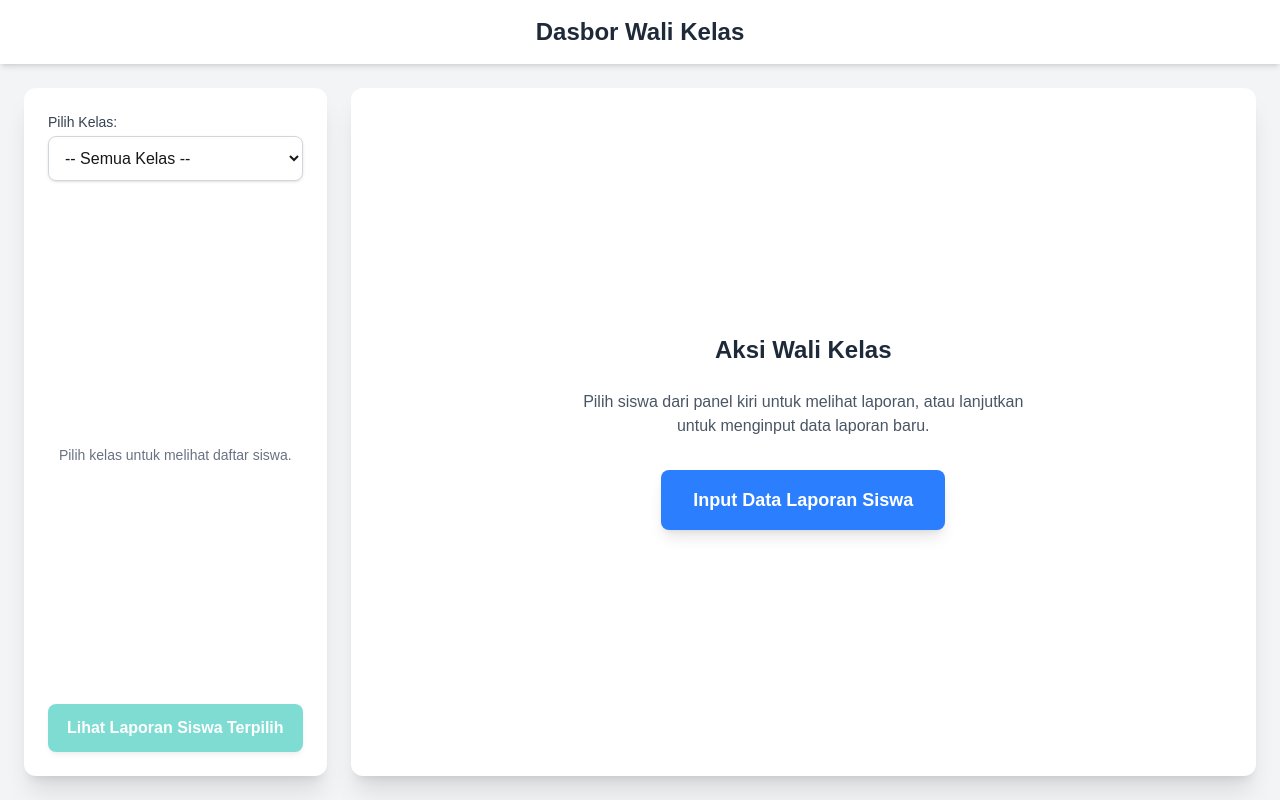
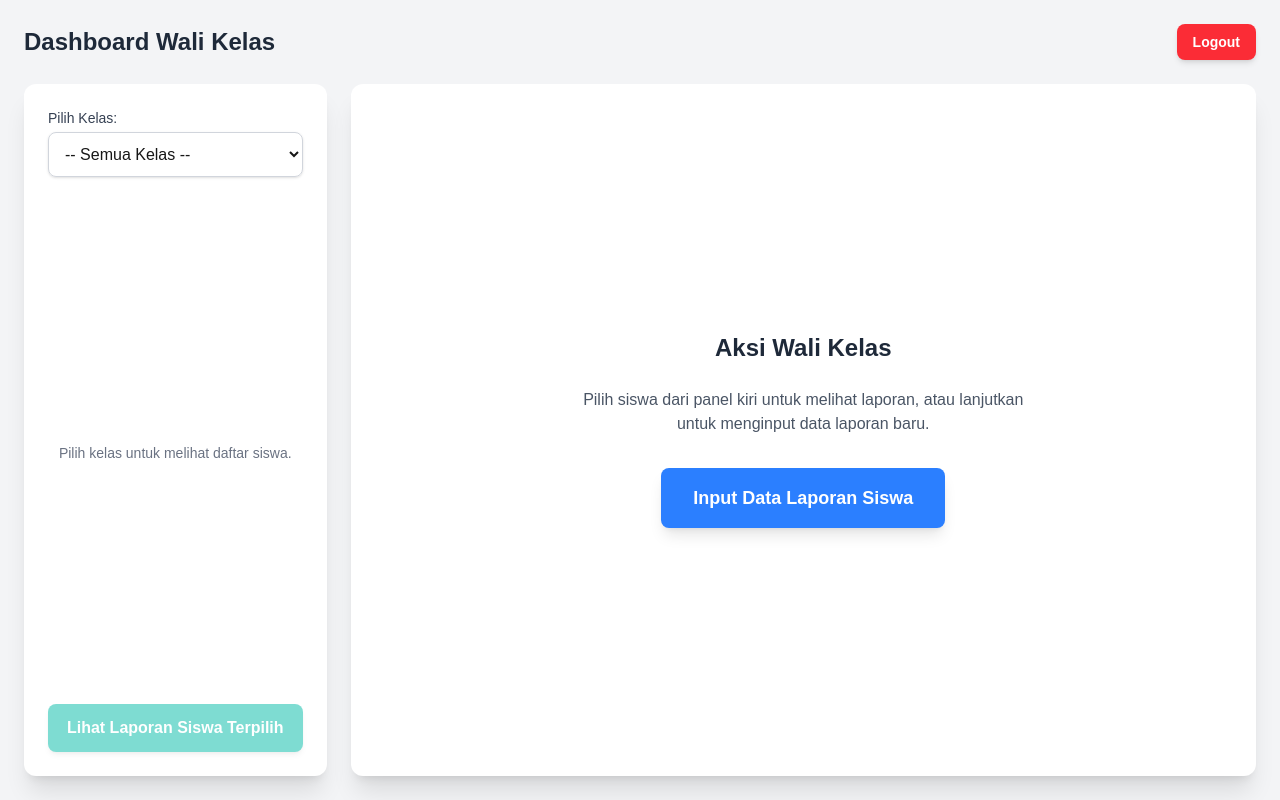
Before and after one commit to itshzlnust/pemula-hebat-infinite, a Next.js app: page /wali-kelas in a window 1280 px wide. Built offline with nearby package versions, Linux system fonts and the light colour scheme.

Commit message:
tambah tombol logout pada, admin dan wali kelas, tambah tombol back pada input wali kelas

```diff
--- a/src/app/admin/layout.js
+++ b/src/app/admin/layout.js
@@ -3,9 +3,11 @@
 import Link from 'next/link';
 import { usePathname } from 'next/navigation';
 import { motion } from 'framer-motion';
+// import { useRouter } from 'next/navigation'; // Uncomment if you plan to use router.push for logout
 
 export default function AdminLayout({ children }) {
   const pathname = usePathname();
+  // const router = useRouter(); // Uncomment if you plan to use router.push for logout
 
   const navItems = [
     { name: 'Dashboard', href: '/admin' },
@@ -13,9 +15,17 @@ export default function AdminLayout({ children }) {
     { name: 'Manage Accounts', href: '/admin/manage-accounts' },
   ];
 
+  const handleLogout = () => {
+    // Placeholder for actual logout logic
+    // e.g., clear session, redirect to login page
+    alert('Logout clicked! Implement your logout logic here.');
+    // router.push('/login'); // Example redirect
+  };
+
   return (
     <div className="min-h-screen flex bg-gray-100 dark:bg-gray-900">
-      <aside className="w-64 bg-white dark:bg-gray-800 p-6 shadow-lg">
+      <aside className="w-64 bg-white dark:bg-gray-800 p-6 shadow-lg flex flex-col"> {/* Added flex flex-col */}
+        <div> {/* Wrapper for top content */}
           <h1 className="text-2xl font-bold text-gray-900 dark:text-white mb-8">Admin Panel</h1>
           <nav>
             <ul>
@@ -35,6 +45,18 @@ export default function AdminLayout({ children }) {
               ))}
             </ul>
           </nav>
+        </div>
+        <div className="mt-auto"> {/* This div will push the button to the bottom */}
+          <motion.button
+            initial={{ opacity: 0 }}
+            animate={{ opacity: 1 }}
+            transition={{ duration: 0.5, delay: 0.2 }} // Slight delay for a nice effect
+            onClick={handleLogout}
+            className="w-full bg-red-600 hover:bg-red-700 text-white font-semibold py-2 px-4 rounded-lg shadow-md transition-colors duration-150"
+          >
+            Logout
+          </motion.button>
+        </div>
       </aside>
       <main className="flex-1 p-6 sm:p-10">
         <motion.div
--- a/src/app/wali-kelas/input/page.js
+++ b/src/app/wali-kelas/input/page.js
@@ -5,6 +5,8 @@ import { useState, useEffect } from 'react';
 import DatePicker from 'react-datepicker';
 import 'react-datepicker/dist/react-datepicker.css';
 import { format } from 'date-fns';
+import Link from 'next/link'; // Import Link
+import { useRouter } from 'next/navigation'; // useRouter is already imported
 
 const generateId = () => `id_${Math.random().toString(36).substr(2, 9)}`;
 
@@ -40,6 +42,7 @@ export default function WaliKelasPage() {
   const [selectedKelas, setSelectedKelas] = useState('');
   const [selectedStudent, setSelectedStudent] = useState('');
   const [filteredStudents, setFilteredStudents] = useState([]);
+  const router = useRouter(); // useRouter instance
 
   const mataPelajaranOptions = [
     'Matematika',
@@ -217,14 +220,33 @@ export default function WaliKelasPage() {
         .react-datepicker__current-month, .react-datepicker__day-name { color: #374151; font-weight: 600; }
         .react-datepicker__day { width: 2rem; height: 2rem; line-height: 2rem; margin: 0.2rem; border-radius: 0.25rem; }
       `}</style>
+
+      <div className="relative mb-10"> {/* Wrapper for Back button and Title */}
+        <motion.div
+          initial={{ opacity: 0, x: -20 }}
+          animate={{ opacity: 1, x: 0 }}
+          transition={{ duration: 0.5 }}
+          className="absolute top-0 left-0" // Position Back button
+        >
+          <Link href="/wali-kelas" legacyBehavior>
+            <a className="inline-flex items-center text-sm font-medium text-blue-600 hover:text-blue-800 dark:text-blue-400 dark:hover:text-blue-300 bg-white dark:bg-gray-800 px-4 py-2 rounded-lg shadow hover:shadow-md transition-all">
+              <svg xmlns="http://www.w3.org/2000/svg" className="h-5 w-5 mr-2" viewBox="0 0 20 20" fill="currentColor">
+                <path fillRule="evenodd" d="M9.707 16.707a1 1 0 01-1.414 0l-6-6a1 1 0 010-1.414l6-6a1 1 0 011.414 1.414L5.414 9H17a1 1 0 110 2H5.414l4.293 4.293a1 1 0 010 1.414z" clipRule="evenodd" />
+              </svg>
+              Kembali
+            </a>
+          </Link>
+        </motion.div>
+
         <motion.h1
           initial={{ opacity: 0, y: -30 }}
           animate={{ opacity: 1, y: 0 }}
-        transition={{ duration: 0.6 }}
-        className="text-2xl sm:text-4xl font-bold text-gray-800 dark:text-white mb-10 text-center"
+          transition={{ duration: 0.6, delay: 0.1 }} // Slight delay for title
+          className="text-2xl sm:text-4xl font-bold text-gray-800 dark:text-white text-center"
         >
           Input Data Wali Kelas
         </motion.h1>
+      </div>
 
       <form onSubmit={handleSubmit} className="space-y-10 max-w-4xl mx-auto">
         <motion.div
--- a/src/app/wali-kelas/page.js
+++ b/src/app/wali-kelas/page.js
@@ -1,8 +1,7 @@
 'use client';
 
 import { useState, useEffect } from 'react';
-import { useRouter }
-from 'next/navigation'; // Untuk navigasi
+import { useRouter } from 'next/navigation'; // Untuk navigasi
 import { motion } from 'framer-motion';
 
 // Data sampel (gantilah dengan data dari API Anda jika perlu)
@@ -56,6 +55,13 @@ export default function WaliKelasDashboardPage() {
     router.push('/wali-kelas/input');
   };
 
+  const handleLogout = () => {
+    // Placeholder for actual logout logic
+    // e.g., clear session, redirect to login page
+    alert('Logout clicked! Implement your logout logic here.');
+    // router.push('/login'); // Example redirect
+  };
+
   const sidebarVariants = {
     hidden: { x: -100, opacity: 0 },
     visible: { x: 0, opacity: 1, transition: { duration: 0.5 } },
@@ -68,13 +74,26 @@ export default function WaliKelasDashboardPage() {
 
   return (
     <div className="min-h-screen flex flex-col bg-gray-100 dark:bg-gray-900">
-      <header className="bg-white dark:bg-gray-800 shadow-md p-4">
-        <h1 className="text-2xl font-semibold text-gray-800 dark:text-white text-center">
-          Dasbor Wali Kelas
+      {/* Container untuk seluruh area konten utama, termasuk header dan kolom-kolom */}
+      <div className="flex-1 flex flex-col p-4 md:p-6 gap-4 md:gap-6">
+
+        {/* Header dipindahkan ke sini, di dalam container utama konten */}
+        <header className="flex justify-between items-center"> {/* Dihapus: p-4, mb-4 md:mb-6 */}
+          <h1 className="text-xl md:text-2xl font-semibold text-gray-800 dark:text-white">
+            Dashboard Wali Kelas
           </h1>
+          <motion.button
+            onClick={handleLogout}
+            className="bg-red-500 hover:bg-red-600 text-white font-semibold py-2 px-4 rounded-lg shadow-md hover:shadow-lg transition-all duration-150 text-sm"
+            whileHover={{ scale: 1.05 }}
+            whileTap={{ scale: 0.95 }}
+          >
+            Logout
+          </motion.button>
         </header>
 
-      <div className="flex flex-1 p-4 md:p-6 gap-4 md:gap-6">
+        {/* Container untuk dua kolom: sidebar dan konten utama */}
+        <div className="flex flex-1 gap-4 md:gap-6"> {/* Dihapus: p-4 md:p-6 pt-0 */}
           {/* Panel Kiri - Sidebar */}
           <motion.aside
             variants={sidebarVariants}
@@ -169,5 +188,6 @@ export default function WaliKelasDashboardPage() {
           </motion.main>
         </div>
       </div>
+    </div>
   );
 }
```
Lines whose indentation alone changed are shown as unchanged.
